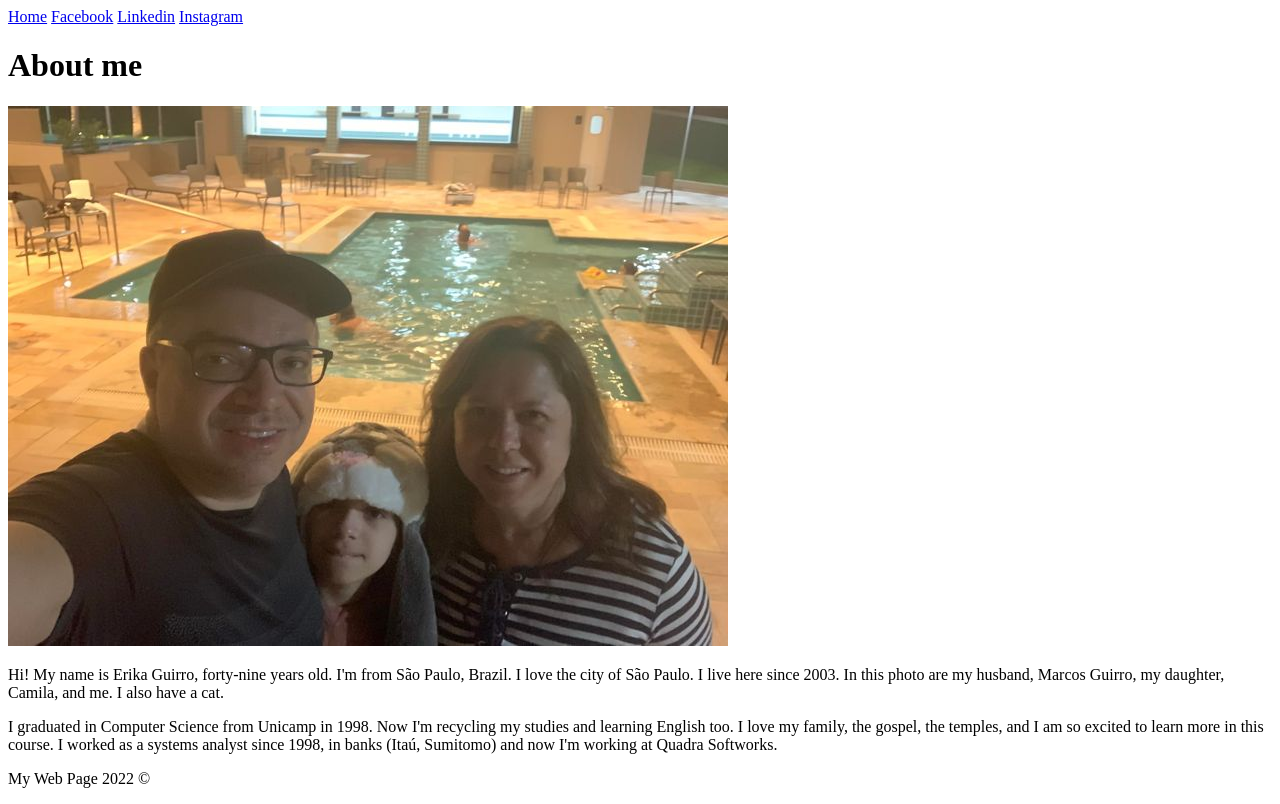
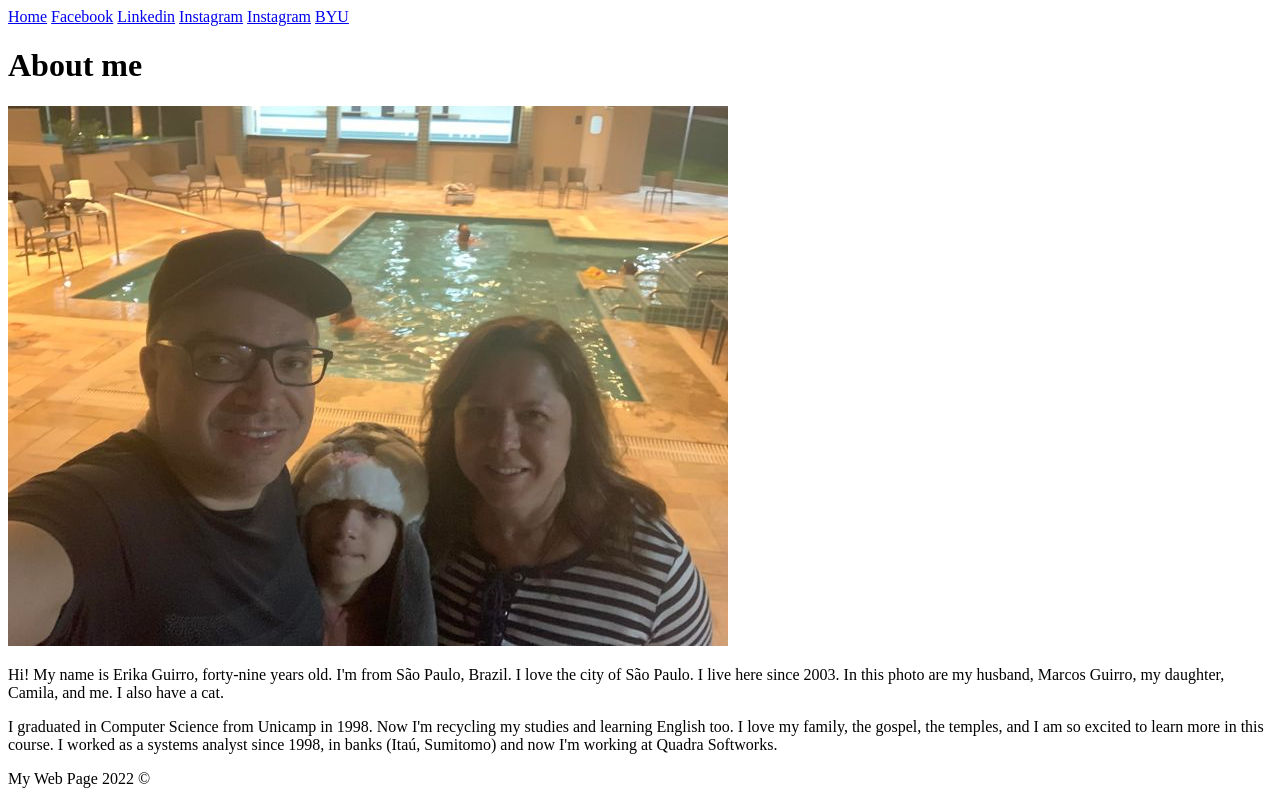
Before and after one commit to guirro/wdd130new, a plain HTML site: page aboutme/index.html in a window 1280 px wide. Drawn offline with Linux system fonts and the light colour scheme.

Commit message:
Add byu.html

```diff
--- a/aboutme/index.html
+++ b/aboutme/index.html
@@ -15,6 +15,8 @@
             <a href="https://www.facebook.com/erika.guirro">Facebook</a>
             <a href="https://www.linkedin.com/in/erika-cristina-pereira-guirro-91651b90/">Linkedin</a>
             <a href="https://www.instagram.com/erikapereiraguirro/">Instagram</a>
+            <a href="https://www.instagram.com/erikapereiraguirro/">Instagram</a>
+            <a href="byu/byu.html">BYU</a>
         </nav>
     </header>
 
```
